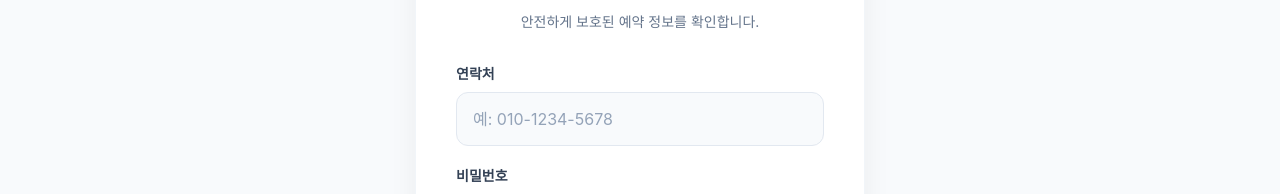
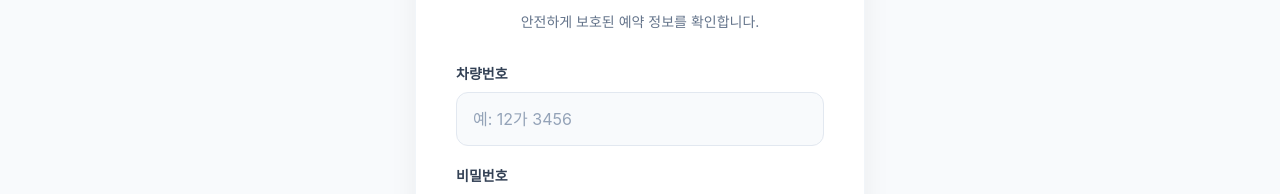
Before and after one commit to blueeye2024/parking, a React (Vite) app in the folder frontend/: page /check in a window 1280 px wide. Shown: the part 270-464 px from the top of the page. Built offline with nearby package versions, Linux system fonts and the light colour scheme; a web font is replaced by a local one.

Commit message:
예약확인 연락처 → 차량번호 기준 조회로 변경

```diff
--- a/frontend/src/components/CheckReservation.jsx
+++ b/frontend/src/components/CheckReservation.jsx
@@ -3,7 +3,7 @@ import axios from 'axios';
 import { FaShieldAlt } from 'react-icons/fa';
 
 const CheckReservation = () => {
-    const [credentials, setCredentials] = useState({ phone: '', password: '' });
+    const [credentials, setCredentials] = useState({ car_number: '', password: '' });
     const [reservation, setReservation] = useState(null);
     const [status, setStatus] = useState({ type: '', message: '' });
     const [loading, setLoading] = useState(false);
@@ -60,8 +60,8 @@ const CheckReservation = () => {
                     {/* Alert */}
                     {status.message && (
                         <div className={`p-4 rounded-xl mb-6 text-sm font-medium ${status.type === 'success'
-                                ? 'bg-emerald-50 border border-emerald-200 text-emerald-700'
-                                : 'bg-orange-50 border border-orange-200 text-orange-600'
+                            ? 'bg-emerald-50 border border-emerald-200 text-emerald-700'
+                            : 'bg-orange-50 border border-orange-200 text-orange-600'
                             }`}>
                             {status.message}
                         </div>
@@ -70,8 +70,8 @@ const CheckReservation = () => {
                     {!reservation ? (
                         <form onSubmit={handleCheck} className="space-y-5">
                             <div>
-                                <label className="block text-sm font-semibold text-slate-700 mb-2">연락처</label>
-                                <input type="tel" className={inputClass} name="phone" value={credentials.phone} onChange={handleChange} placeholder="예: 010-1234-5678" required />
+                                <label className="block text-sm font-semibold text-slate-700 mb-2">차량번호</label>
+                                <input type="text" className={inputClass} name="car_number" value={credentials.car_number} onChange={handleChange} placeholder="예: 12가 3456" required />
                             </div>
                             <div>
                                 <label className="block text-sm font-semibold text-slate-700 mb-2">비밀번호</label>
@@ -105,7 +105,7 @@ const CheckReservation = () => {
                             </div>
                             <button
                                 className="w-full py-4 mt-6 bg-slate-100 hover:bg-slate-200 text-slate-700 rounded-xl font-bold text-base transition-colors"
-                                onClick={() => { setReservation(null); setCredentials({ phone: '', password: '' }); setStatus({ type: '', message: '' }); }}
+                                onClick={() => { setReservation(null); setCredentials({ car_number: '', password: '' }); setStatus({ type: '', message: '' }); }}
                             >
                                 다른 예약 조회하기
                             </button>
```
Also changed, not shown: 1 other file (tests, documents, lock files or other folders).
